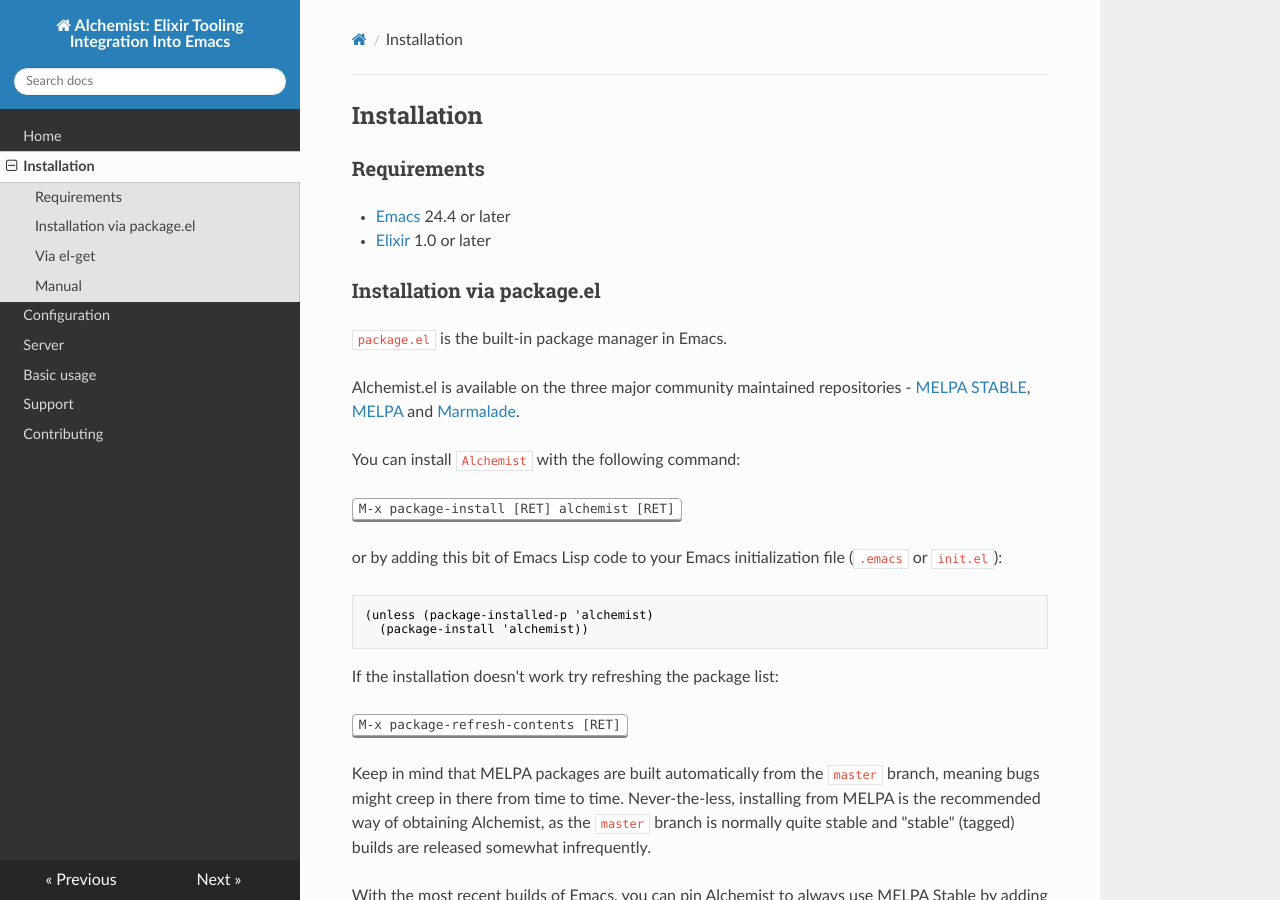
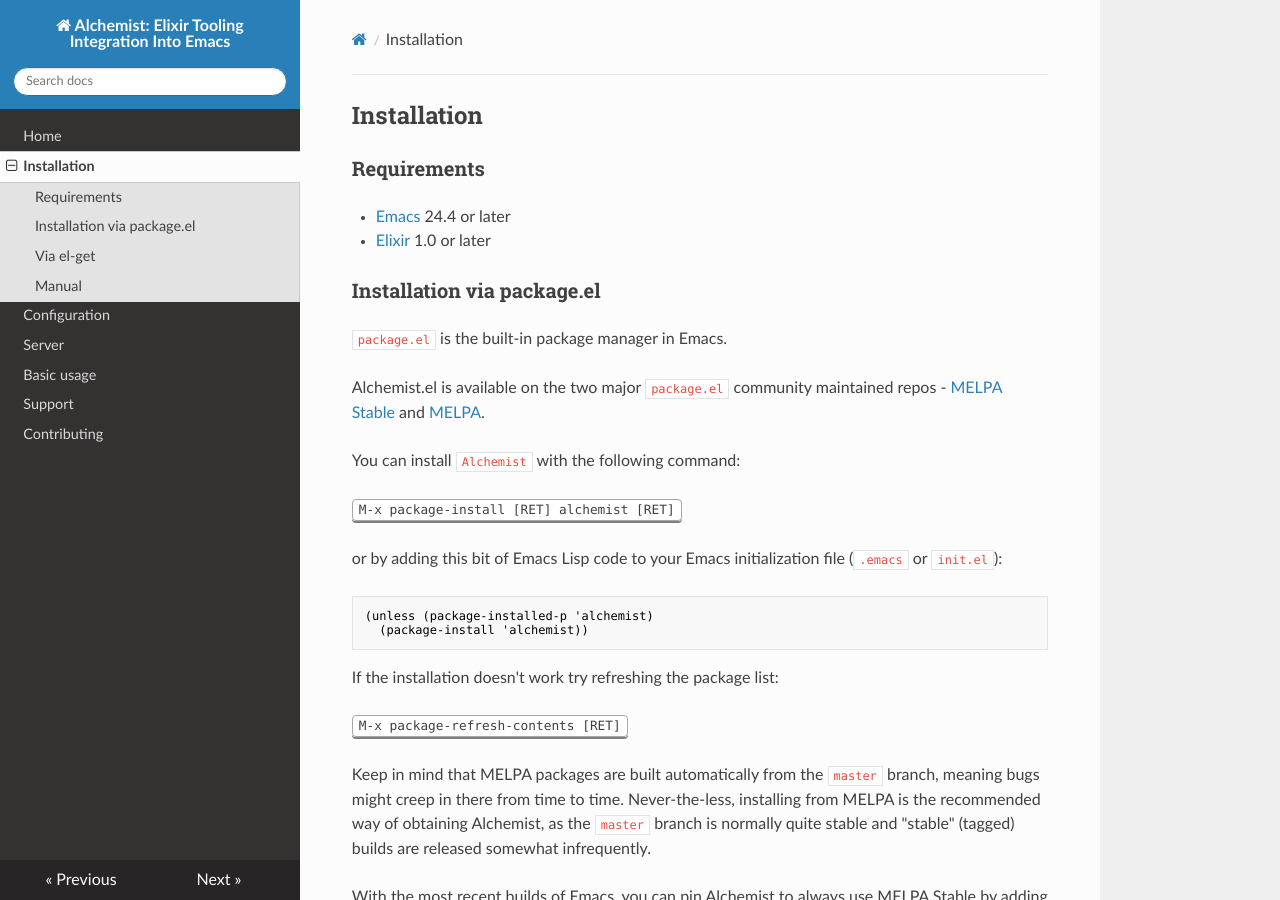
Before and after one commit to tonini/alchemist.el, an MkDocs documentation site: the page built from doc/installation.md, in a window 1280 px wide and 900 px high. Built offline with MkDocs 1.6.1, drawn with Linux system fonts in a browser that asks for light colours; nearby versions of some CDN libraries; old or Windows-style settings are respelled for this version of MkDocs.

```diff
--- a/doc/installation.md
+++ b/doc/installation.md
@@ -9,8 +9,7 @@
 
 `package.el` is the built-in package manager in Emacs.
 
-Alchemist.el is available on the three major community maintained repositories -
-[MELPA STABLE](https://stable.melpa.org), [MELPA](https://melpa.org) and [Marmalade](https://marmalade-repo.org/).
+Alchemist.el is available on the two major `package.el` community maintained repos - [MELPA Stable](http://stable.melpa.org) and [MELPA](http://melpa.org).
 
 You can install `Alchemist` with the following command:
 
```
Also changed, not shown: README.md (+3 -3 lines).
